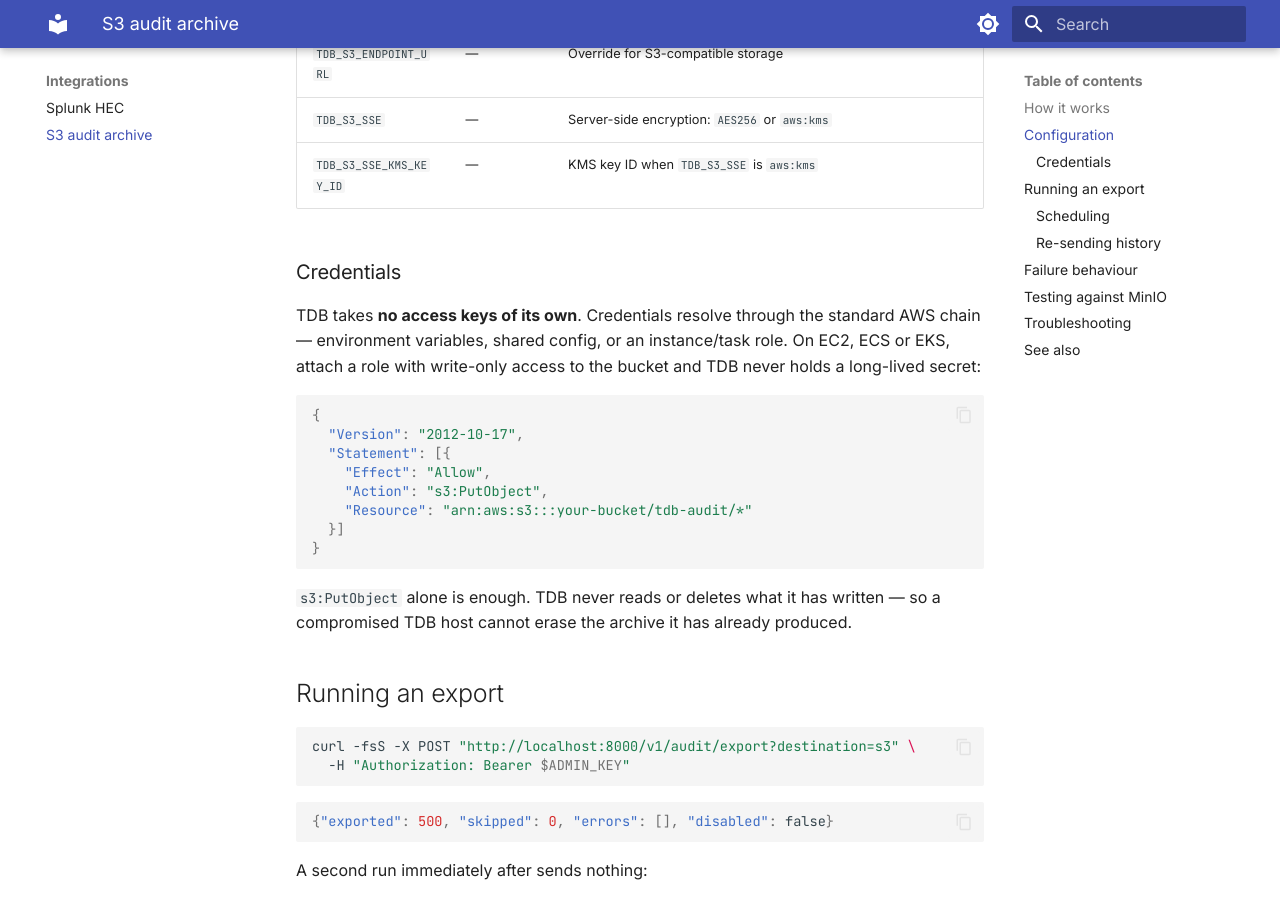
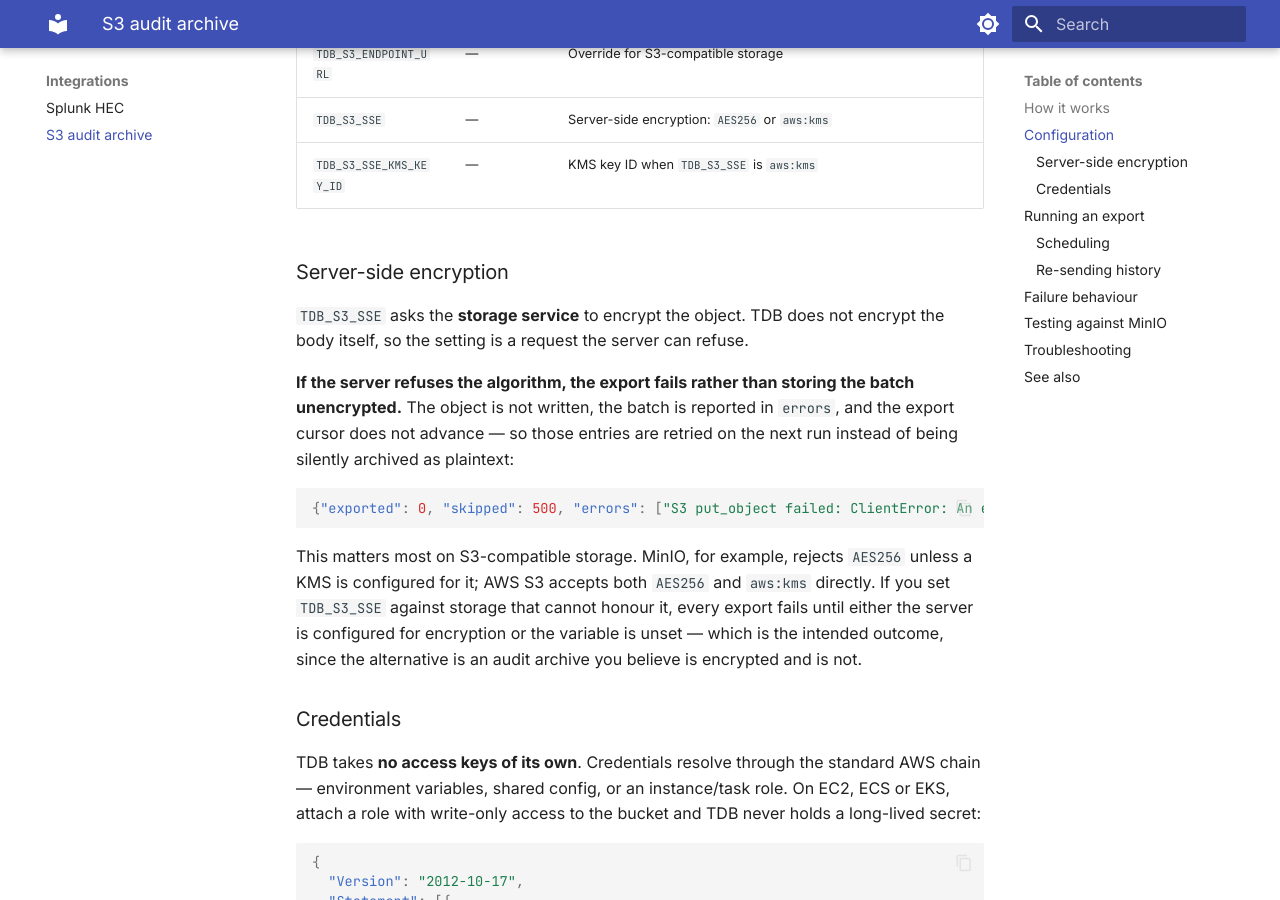
Before and after one commit to tdb-project/tdb-docs, an MkDocs documentation site: the page built from docs/integrations/s3.md, in a window 1280 px wide and 900 px high, scrolled down 1116 px. Built offline with MkDocs 1.6.1 and Material for MkDocs 9.7.7, drawn with Linux system fonts in a browser that asks for light colours.

Commit message:
docs(s3): what happens when the server refuses TDB_S3_SSE
The table documented the variable and not its failure mode. TDB_S3_SSE asks the
storage service to encrypt; a server that will not honour it makes the export
fail rather than storing the batch as plaintext, the cursor does not advance, and
the entries retry on the next run.

This bites on S3-compatible storage rather than on AWS: MinIO rejects AES256
unless a KMS is configured for it. An operator who set the variable against such
a backend would otherwise see repeated export failures with nothing in the docs
connecting them to the setting.

Sample response verified against a real MinIO (exported 0, skipped 500, cursor
unmoved, zero objects written), not composed by hand. Behaviour pinned by
tests/integration/test_s3_real.py.

Co-Authored-By: Claude Opus 5 <noreply@anthropic.com>

````diff
--- a/docs/integrations/s3.md
+++ b/docs/integrations/s3.md
@@ -38,6 +38,27 @@ orchestration tool.
 | `TDB_S3_ENDPOINT_URL` | — | Override for S3-compatible storage |
 | `TDB_S3_SSE` | — | Server-side encryption: `AES256` or `aws:kms` |
 | `TDB_S3_SSE_KMS_KEY_ID` | — | KMS key ID when `TDB_S3_SSE` is `aws:kms` |
+
+### Server-side encryption
+
+`TDB_S3_SSE` asks the **storage service** to encrypt the object. TDB does not
+encrypt the body itself, so the setting is a request the server can refuse.
+
+**If the server refuses the algorithm, the export fails rather than storing the
+batch unencrypted.** The object is not written, the batch is reported in
+`errors`, and the export cursor does not advance — so those entries are retried
+on the next run instead of being silently archived as plaintext:
+
+```json
+{"exported": 0, "skipped": 500, "errors": ["S3 put_object failed: ClientError: An error occurred (NotImplemented) when calling the PutObject operation: Server side encryption specified but KMS is not configured (KMS not configured for a server side encrypted objects)"], "disabled": false}
+```
+
+This matters most on S3-compatible storage. MinIO, for example, rejects `AES256`
+unless a KMS is configured for it; AWS S3 accepts both `AES256` and `aws:kms`
+directly. If you set `TDB_S3_SSE` against storage that cannot honour it, every
+export fails until either the server is configured for encryption or the variable
+is unset — which is the intended outcome, since the alternative is an audit
+archive you believe is encrypted and is not.
 
 ### Credentials
 
````
